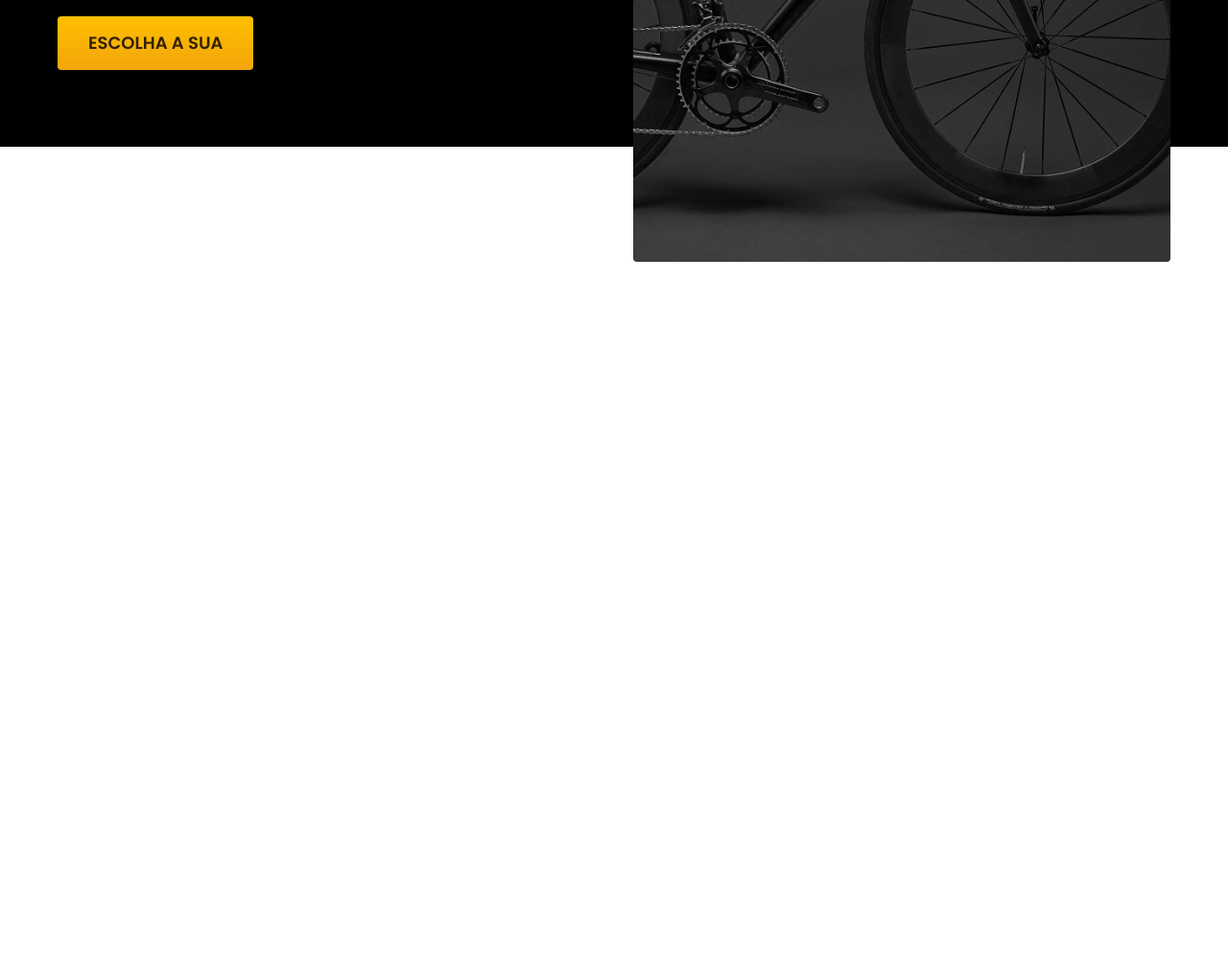
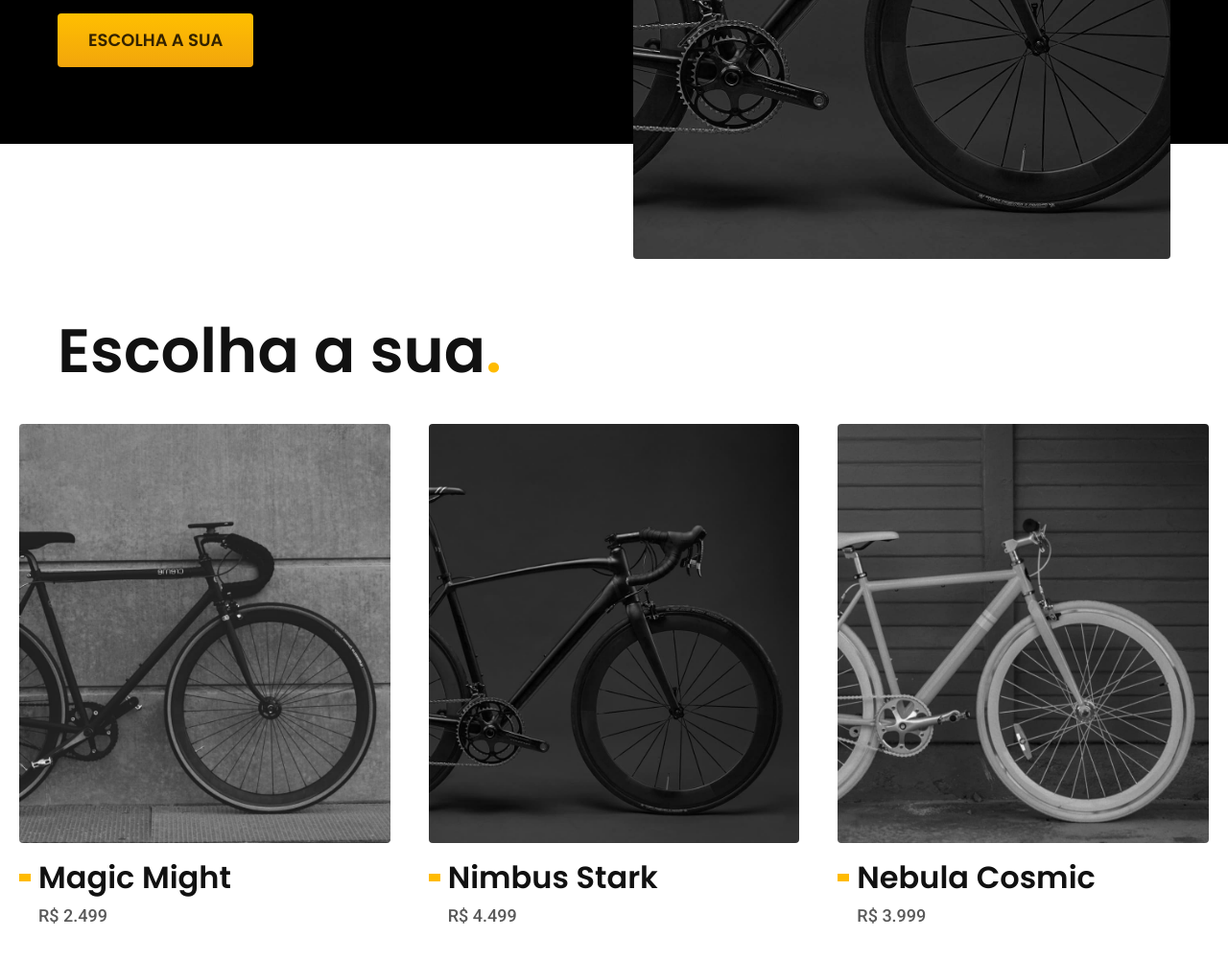
Before and after one commit to pratesddev/fe_bikecraft, a plain HTML site: page index.html in a window 1280 px wide. Shown: the part 526-1528 px from the top of the page at 96% size. Before the commit the page ends 800 px from the top, so only its background shows below. Drawn offline with Linux system fonts and the light colour scheme.

Commit message:
adiciona estilo e estrutura para a seção de bicicletas

```diff
--- /dev/null
+++ b/css/bicicletas/bicicletas-lista.css
@@ -0,0 +1,69 @@
+.bicicletas-lista {
+  padding-top: 60px;
+  padding-bottom: 120px;
+}
+
+.bicicletas-lista h2 {
+  margin-bottom: 40px;
+  max-width: 1200px;
+  padding-left: 20px;
+  padding-right: 20px;
+  box-sizing: border-box;
+  margin-left: auto;
+  margin-right: auto;
+}
+
+.bicicletas-lista ul {
+  display: flex;
+  gap: 40px;
+  padding: 0 20px 20px 20px;
+  max-width: 1400px;
+  margin-left: auto;
+  margin-right: auto;
+  overflow-x: auto;
+}
+
+.bicicletas-lista li {
+  min-width: 280px;
+}
+
+.bicicletas-lista a {
+  display: block;
+}
+
+.bicicletas-lista img {
+  margin-bottom: 16px;
+}
+
+.bicicletas-lista h3 {
+  margin-bottom: 8px;
+  display: flex;
+  align-items: center;
+}
+
+.bicicletas-lista h3::before {
+  content: "";
+  background-color: var(--cor-p1);
+  height: 8px;
+  width: 12px;
+  display: inline-block;
+  margin-right: 8px;
+  transition: width 0.2s;
+}
+
+.bicicletas-lista a:hover h3::before {
+  width: 24px;
+}
+
+.bicicletas-lista li span {
+  padding-left: 20px;
+}
+
+@media (max-width: 800px) {
+  .bicicletas-lista {
+    padding-bottom: 60px;
+  }
+  .bicicletas-lista ul {
+    gap: 20px;
+  }
+}
--- a/css/global/global.css
+++ b/css/global/global.css
@@ -5,6 +5,9 @@ body {
 }
 
 h1,
+h2,
+h3,
+h4,
 ul,
 p {
   margin: 0px;
@@ -24,3 +27,7 @@ img {
   max-width: 100%;
   display: block;
 }
+
+img[src$=".jpg"] {
+  border-radius: 4px;
+}
--- a/css/global/header.css
+++ b/css/global/header.css
@@ -24,10 +24,7 @@
 .header-menu a {
   display: inline-block;
   padding: 16px 0;
-  font-size: 18px;
   position: relative;
-  font-family: 'Poppins';
-  font-weight: 400;
 }
 
 .header-menu a::after {
--- a/css/style.css
+++ b/css/style.css
@@ -4,3 +4,4 @@
 @import "./global/header.css";
 @import "./home/introducao.css";
 @import "./utilidades/componentes.css";
+@import "./bicicletas/bicicletas-lista.css";
--- a/css/utilidades/componentes.css
+++ b/css/utilidades/componentes.css
@@ -5,11 +5,8 @@
   border-radius: 4px;
   box-shadow: 0 1px 2px rgba(0, 0, 0, .1);
   text-transform: uppercase;
-  color: #332200;
-  font-size: 18px;
-  line-height: 1.33;
-  font-family: 'Poppins';
-  font-weight: 600;
+  color: var(--cor-p5);
+  font: 600 1.125rem/1.35 "Poppins", sans-serif;
 }
 
 .botao:hover {
@@ -19,6 +16,6 @@
 @media (max-width: 600px) {
   .botao {
     padding: 12px 16px;
-    font-size: 16px;
+    font-size: 1rem;
   }
 }
--- a/index.html
+++ b/index.html
@@ -20,7 +20,7 @@
     <div class="header">
       <a href="./"><img src="./img/bikcraft.svg" alt="Bikecraft"></a>
       <nav aria-label="primaria">
-        <ul class="header-menu cor-0">
+        <ul class="header-menu font-1-m cor-0">
           <li><a href="./bicicletas.html">Bicicletas</a></li>
           <li><a href="./seguros.html">Seguros</a></li>
           <li><a href="./contato.html">Contato</a></li>
@@ -32,7 +32,8 @@
     <div class="introducao">
       <div class="introducao-conteudo">
         <h1 class="font-1-xxl cor-0">Bicicletas feitas sob medida<span class="cor-p1">.</span></h1>
-        <p class="font-2-l cor-5">Bicicletas elétricas de alta precisão e qualidade, feitas sob medida para você. Explore o mundo na sua
+        <p class="font-2-l cor-5">Bicicletas elétricas de alta precisão e qualidade, feitas sob medida para você.
+          Explore o mundo na sua
           velocidade com a Bikecraft.</p>
         <a class="botao" href="./bicicletas.html">Escolha a sua</a>
       </div>
@@ -41,6 +42,32 @@
       </div>
     </div>
   </main>
+  <article class="bicicletas-lista">
+    <h2 class="font-1-xxl">Escolha a sua<span class="cor-p1">.</span></h2>
+    <ul>
+      <li>
+        <a href="./bicicletas/magic.html">
+          <img src="./img/bicicletas/magic-home.jpg" alt="Bicicleta preta">
+          <h3 class="font-1-xl">Magic Might</h3>
+          <span class="font-2-m cor-8">R$ 2.499</span>
+        </a>
+      </li>
+      <li>
+        <a href="./bicicletas/nimbus.html">
+          <img src="./img/bicicletas/nimbus-home.jpg" alt="Bicicleta preta">
+          <h3 class="font-1-xl">Nimbus Stark</h3>
+          <span class="font-2-m cor-8">R$ 4.499</span>
+        </a>
+      </li>
+      <li>
+        <a href="./bicicletas/nebula.html">
+          <img src="./img/bicicletas/nebula-home.jpg" alt="Bicicleta preta">
+          <h3 class="font-1-xl">Nebula Cosmic</h3>
+          <span class="font-2-m cor-8">R$ 3.999</span>
+        </a>
+      </li>
+    </ul>
+  </article>
 </body>
 
 </html>
```
